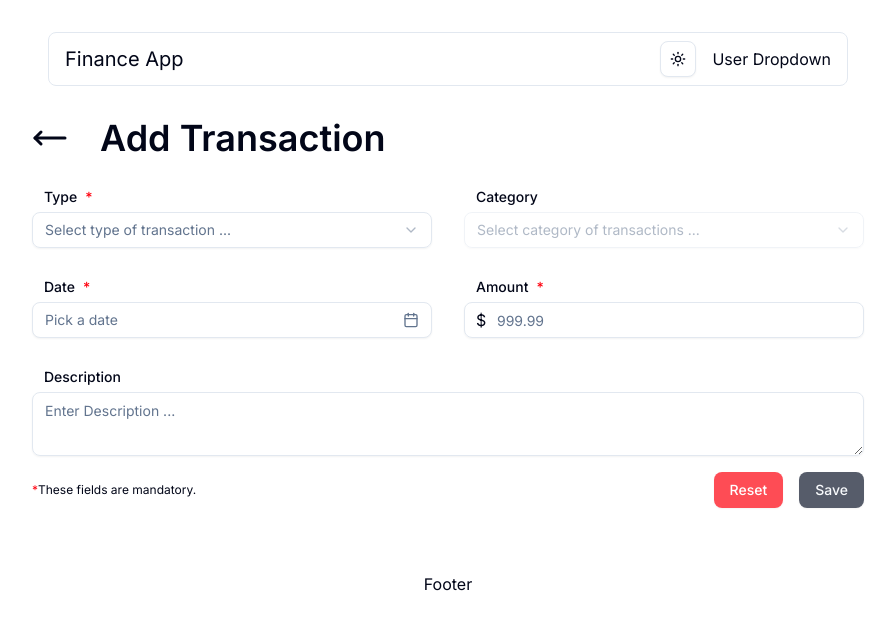
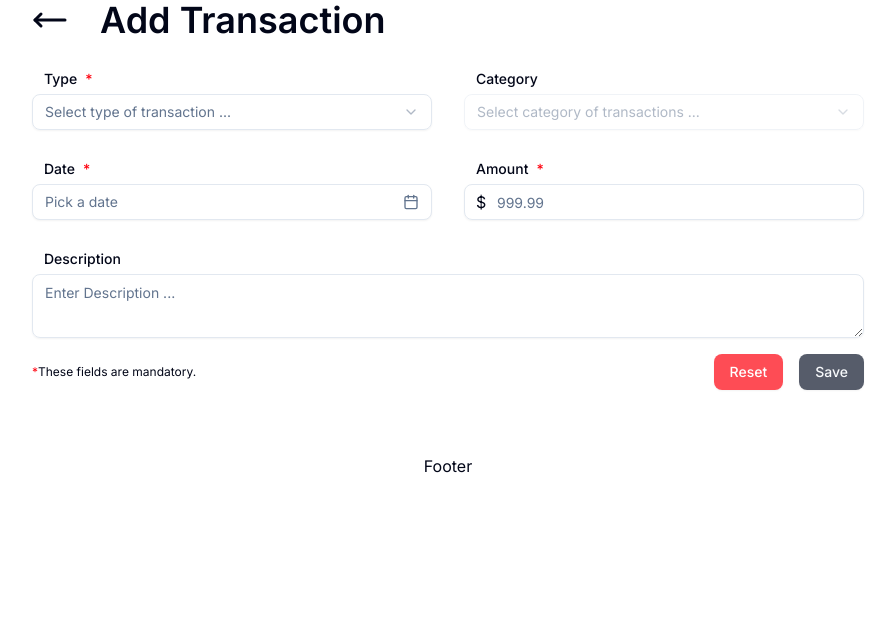
Before and after one commit to rohxn-rai/finance-app-nextjs, a Next.js app: page /dashboard/transaction/add in a window 1280 px wide. Shown: the top 630 px of the page, without its empty margins (192-1087 px from the left). Built offline with nearby package versions, Linux system fonts and the light colour scheme.

Commit message:
removed header dashboard layout

```diff
--- a/app/dashboard/layout.tsx
+++ b/app/dashboard/layout.tsx
@@ -1,11 +1,7 @@
-import Header from "@/components/header";
-import React from "react";
-
 const DashboardLayout = ({ children }: { children: React.ReactNode }) => {
   return (
     <>
-      <Header className="my-8" />
-      <>{children}</>
+      {children}
       <footer className="mt-auto text-center py-8">Footer</footer>
     </>
   );
```
